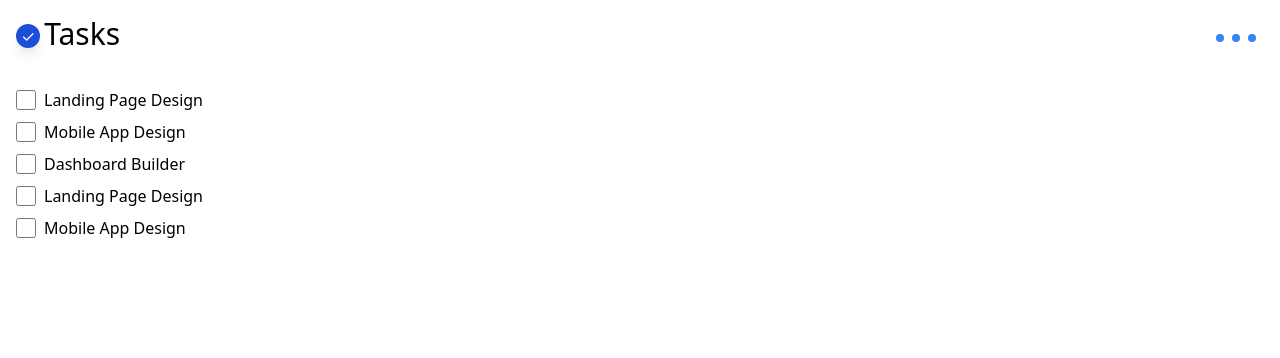
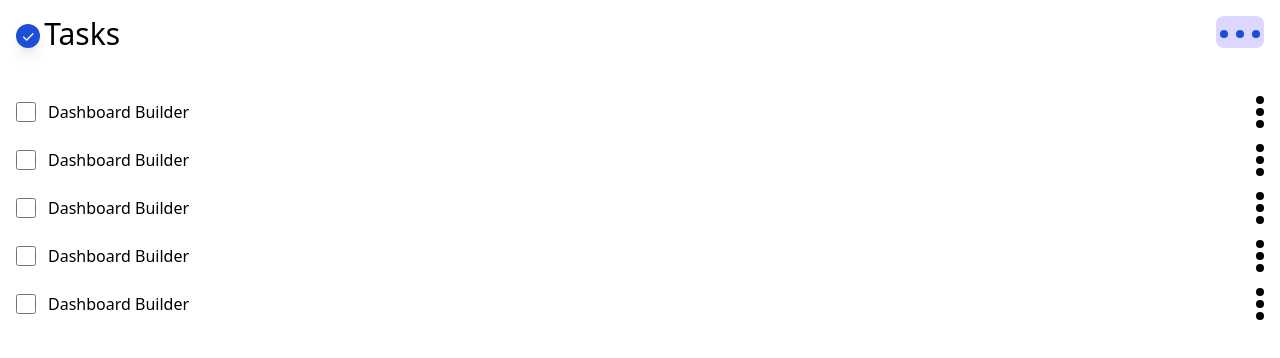
Before and after one commit to unshreif/session12, a plain HTML site: page index.html in a window 1280 px wide. Drawn offline with nearby package versions, Linux system fonts and the light colour scheme.

Commit message:
index.html

```diff
--- a/index.html
+++ b/index.html
@@ -20,60 +20,75 @@
         &nbsp;
         <h1 class="text-3xl">Tasks</h1>
         <br /><br />
-        <div class="ml-auto">
-          <div class="bg-zinc-200 rounded-full p-2">
+        <div class="ml-auto bg-purple-200 h-8 w-19 rounded-lg ">
+          <div class="rounded-full  p-1">
             <div
-              class="bg-blue-500 w-2 h-2 rounded-full mr-1 inline-block"
+              class="bg-blue-700 w-2 h-2 rounded-full mr-1 inline-block"
             ></div>
             <div
-              class="bg-blue-500 w-2 h-2 rounded-full mr-1 inline-block"
+              class="bg-blue-700 w-2 h-2 rounded-full mr-1 inline-block"
             ></div>
-            <div class="bg-blue-500 w-2 h-2 rounded-full inline-block"></div>
+            <div class="bg-blue-700 w-2 h-2 rounded-full inline-block"></div>
           </div>
         </div>
       </div>
       <br>
       <ul type="none">
-        <li class="flex items-center mb-2">
-          <input
-            type="checkbox"
-            class="form-checkbox h-5 w-5 text-blue-700 mr-2"
-          />
-          <span class="text-zinc-700">Landing Page Design</span>
+<li class="flex items-center justify-between py-2">
+            <div class="flex items-center">
+                <input type="checkbox" class="form-checkbox h-5 w-5 text-blue-600 rounded border-zinc-300">
+                <span class="ml-3">Dashboard Builder</span>
+            </div>
+            <div class="flex flex-col space-y-1">
+                <div class="w-2 h-2 bg-black rounded-full"></div>
+                <div class="w-2 h-2 bg-black rounded-full"></div>
+                <div class="w-2 h-2 bg-black rounded-full"></div>
+            </div>
         </li>
-        <li class="flex items-center mb-2">
-          <input
-            type="checkbox"
-            class="form-checkbox h-5 w-5 text-blue-600 mr-2"
-          />
-          <span class="text-zinc-700">Mobile App Design</span>
+       <li class="flex items-center justify-between py-2">
+            <div class="flex items-center">
+                <input type="checkbox" class="form-checkbox h-5 w-5 text-blue-600 rounded border-zinc-300">
+                <span class="ml-3">Dashboard Builder</span>
+            </div>
+            <div class="flex flex-col space-y-1">
+                <div class="w-2 h-2 bg-black rounded-full"></div>
+                <div class="w-2 h-2 bg-black rounded-full"></div>
+                <div class="w-2 h-2 bg-black rounded-full"></div>
+            </div>
         </li>
-        <li class="flex items-center mb-2">
-          <input
-            type="checkbox"
-            class="form-checkbox h-5 w-5 text-blue-600 mr-2"
-          />
-          <span class="text-zinc-700">Dashboard Builder</span>
+        <li class="flex items-center justify-between py-2">
+            <div class="flex items-center">
+                <input type="checkbox" class="form-checkbox h-5 w-5 text-blue-600 rounded border-zinc-300">
+                <span class="ml-3">Dashboard Builder</span>
+            </div>
+            <div class="flex flex-col space-y-1">
+                <div class="w-2 h-2 bg-black rounded-full"></div>
+                <div class="w-2 h-2 bg-black rounded-full"></div>
+                <div class="w-2 h-2 bg-black rounded-full"></div>
+            </div>
         </li>
-        <li class="flex items-center mb-2">
-          <input
-            type="checkbox"
-            class="form-checkbox h-5 w-5 text-blue-600 mr-2"
-          />
-          <span class="text-zinc-700">Landing Page Design</span>
+       <li class="flex items-center justify-between py-2">
+            <div class="flex items-center">
+                <input type="checkbox" class="form-checkbox h-5 w-5 text-blue-600 rounded border-zinc-300">
+                <span class="ml-3">Dashboard Builder</span>
+            </div>
+            <div class="flex flex-col space-y-1">
+                <div class="w-2 h-2 bg-black rounded-full"></div>
+                <div class="w-2 h-2 bg-black rounded-full"></div>
+                <div class="w-2 h-2 bg-black rounded-full"></div>
+            </div>
         </li>
-        <li class="flex items-center mb-2">
-          <input
-            type="checkbox"
-            class="form-checkbox h-5 w-5 text-blue-600 mr-2"
-          />
-          <span class="text-zinc-700">Mobile App Design</span>
+        <li class="flex items-center justify-between py-2">
+            <div class="flex items-center">
+                <input type="checkbox" class="form-checkbox h-5 w-5 text-blue-600 rounded border-zinc-300">
+                <span class="ml-3">Dashboard Builder</span>
+            </div>
+            <div class="flex flex-col space-y-1">
+                <div class="w-2 h-2 bg-black rounded-full"></div>
+                <div class="w-2 h-2 bg-black rounded-full"></div>
+                <div class="w-2 h-2 bg-black rounded-full"></div>
+            </div>
         </li>
       </ul>
-    </div>
-
-
-
-
   </body>
 </html>
```
